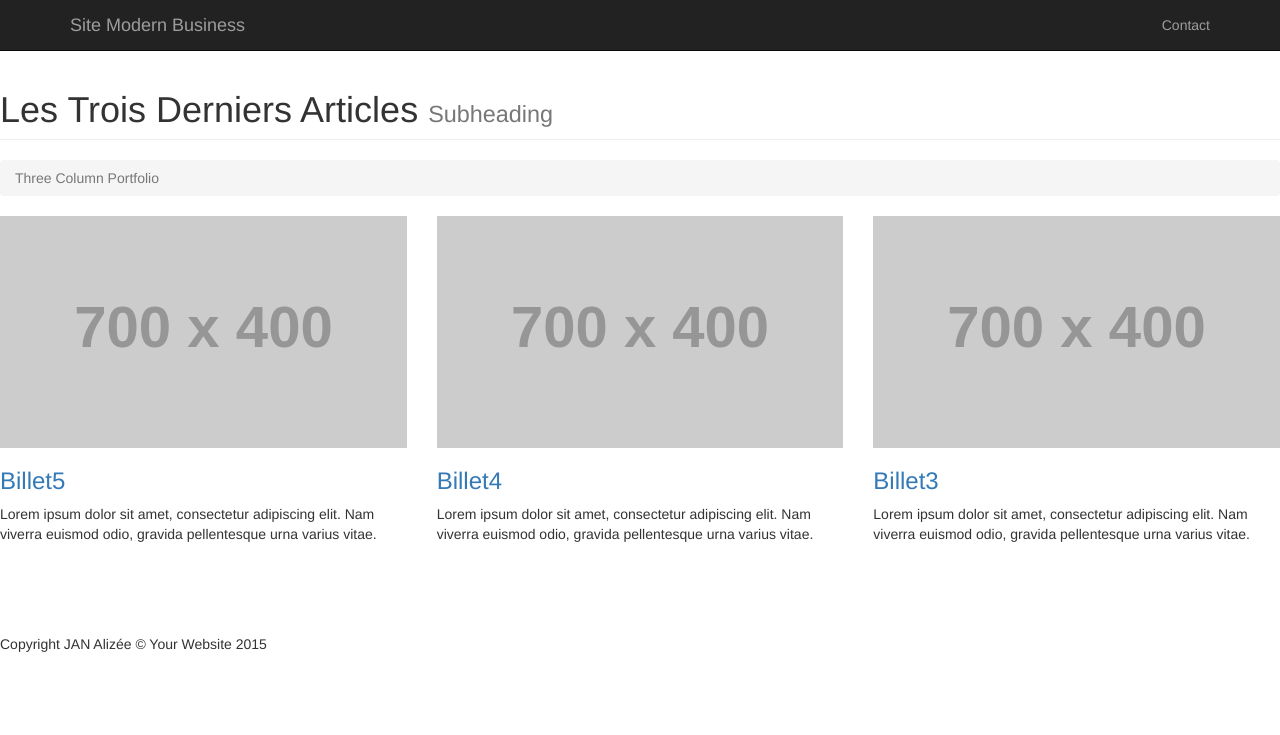
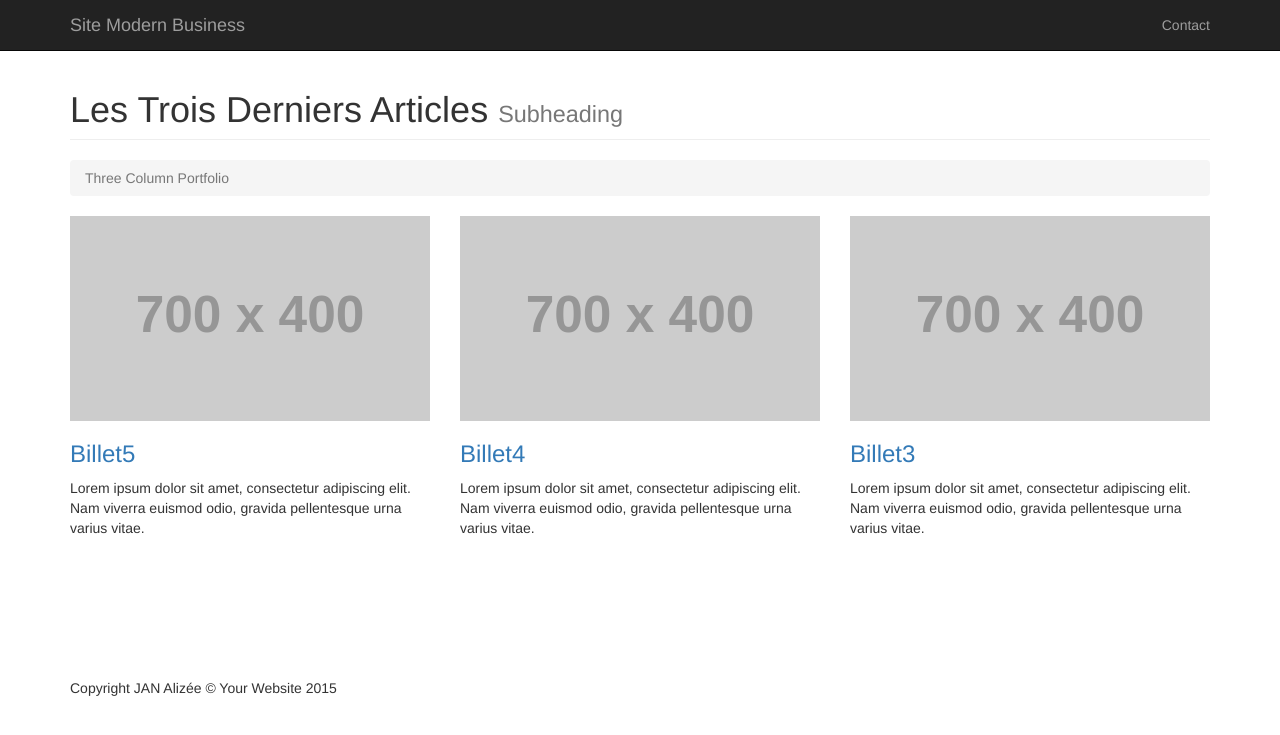
Before and after one commit to janalizee/janalizee.github.io, a Jekyll site: the page built from index.md, in a window 1280 px wide. Shown: the top 735 px of the page. Built offline with Jekyll 4.4.1, drawn with Linux system fonts in a browser that asks for light colours; nearby versions of some CDN libraries; library files that are not in the unit come from our copies.

Commit message:
container

```diff
--- a/_layouts/default.html
+++ b/_layouts/default.html
@@ -33,6 +33,7 @@
 		{% include header.html %}
 	</header>
 	<main>
+		<div class="container">
 		<div class="row">
             <div class="col-lg-12">
                 <h1 class="page-header">Les Trois Derniers Articles
@@ -59,9 +60,12 @@
 
 			{% endfor %}
   		</div>
+  		</div>
 	</main>
 	<footer>
-		{% include footer.html %}
+		<div class="container">
+			{% include footer.html %}
+		</div>
 	</footer>
 </body>
 
```
